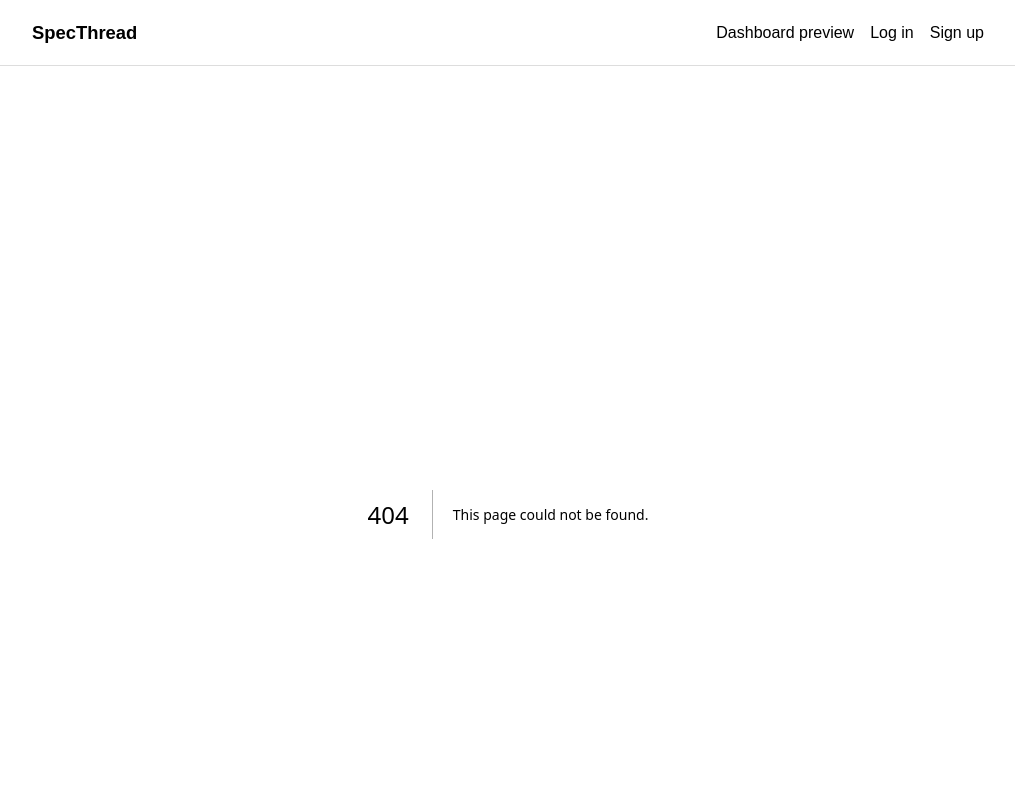
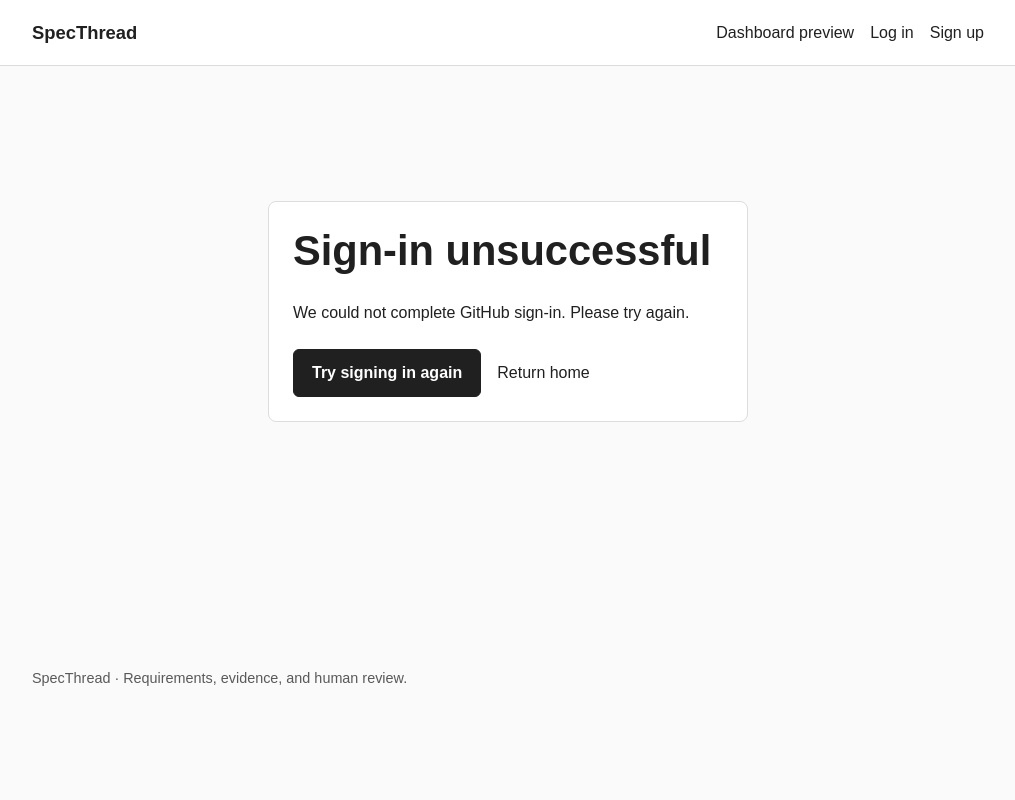
Before and after one commit to TahubCS/SpecThread, a Next.js app in the folder app/web/: page /auth/error in a window 1280 px wide. Before the commit this address had no page. Shown: the top 800 px of the page, without its empty margins (132-1147 px from the left). Built offline with nearby package versions, Linux system fonts and the light colour scheme.

Commit message:
feat(auth): add public auth error page with accessible error states

```diff
--- /dev/null
+++ b/app/web/src/app/auth/error/page.tsx
@@ -0,0 +1,32 @@
+import type { Metadata } from "next";
+import Link from "next/link";
+
+export const metadata: Metadata = {
+  title: "Sign-in unsuccessful",
+  robots: { index: false, follow: false },
+  referrer: "no-referrer",
+};
+
+export default async function AuthErrorPage({ searchParams }: {
+  searchParams: Promise<{ error?: string | string[] }>;
+}) {
+  const { error } = await searchParams;
+  const cancelled = error === "access_denied";
+  const expired = error === "state_not_found" || error === "state_mismatch";
+  const message = cancelled
+    ? "GitHub sign-in was cancelled. You can try again when you are ready."
+    : expired
+      ? "This sign-in attempt could not be verified. Start a new attempt to continue."
+      : "We could not complete GitHub sign-in. Please try again.";
+
+  return (
+    <section className="panel auth-panel stack">
+      <h1>{cancelled ? "Sign-in cancelled" : "Sign-in unsuccessful"}</h1>
+      <p>{message}</p>
+      <div className="actions">
+        <Link className="button" href="/login">Try signing in again</Link>
+        <Link href="/">Return home</Link>
+      </div>
+    </section>
+  );
+}
```
